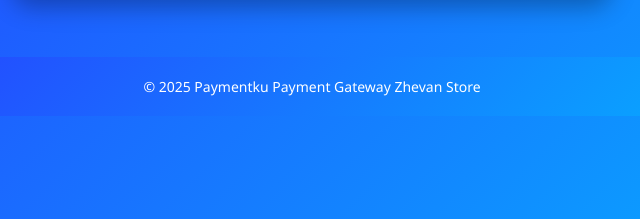
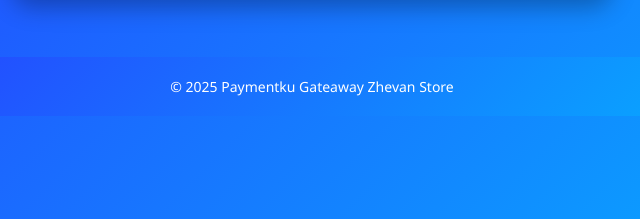
Before and after one commit to aissin03/Zhevanstore, a plain HTML site: page index.html in a window 1280 px wide. Shown: the part 326-545 px from the top of the page, 328-968 px from the left. Drawn offline with Linux system fonts and the light colour scheme.

Commit message:
Update index.html

```diff
--- a/index.html
+++ b/index.html
@@ -26,7 +26,7 @@
       </div>
      </div>
     </div>
-  <footer>&copy; 2025 Paymentku Payment Gateway Zhevan Store</footer>
+  <footer>&copy; 2025 Paymentku Gateaway Zhevan Store</footer>
 
   <script src="script.js"></script>
 </body>
```
